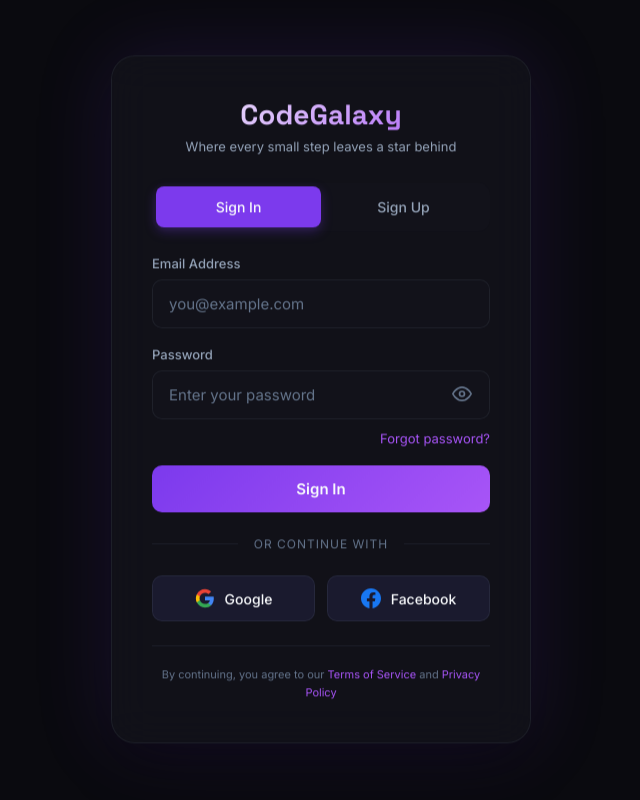
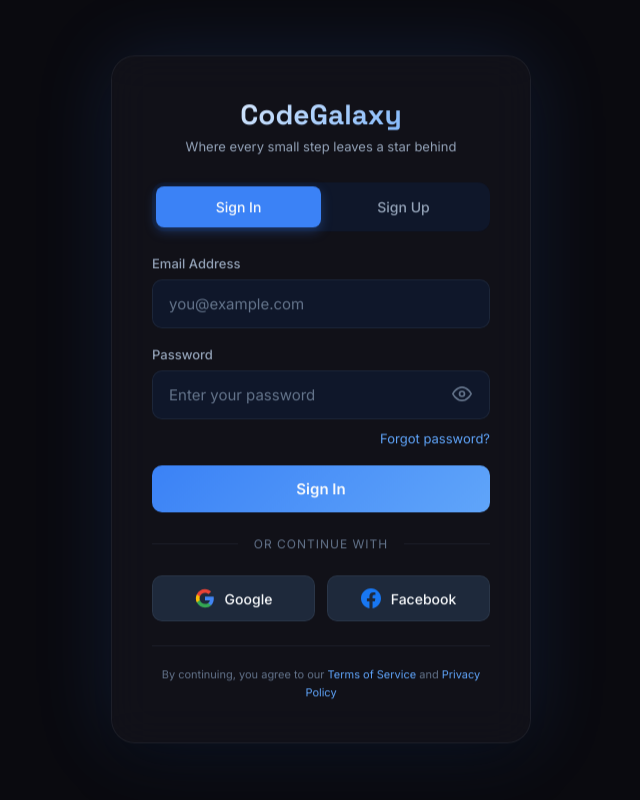
Before and after one commit to aryan-2255/CodeGalaxy---OJT, a Flask app: page /login in a window 1280 px wide. Shown: the whole page, without its empty margins (319-959 px from the left). Run offline with Flask 3, Linux system fonts and the light colour scheme; some libraries are stand-ins or nearby versions.

Commit message:
Update login page theme from purple to blue to match main dashboard

```diff
--- a/frontend/templates/login.html
+++ b/frontend/templates/login.html
@@ -13,11 +13,11 @@
     <style>
         :root {
             --bg-primary: #0a0a0f;
-            --bg-secondary: #12121a;
-            --bg-tertiary: #1a1a2e;
-            --accent-primary: #7c3aed;
-            --accent-secondary: #a855f7;
-            --accent-glow: rgba(124, 58, 237, 0.4);
+            --bg-secondary: #0f172a;
+            --bg-tertiary: #1e293b;
+            --accent-primary: #3b82f6; /* Blue instead of Purple */
+            --accent-secondary: #60a5fa; /* Lighter Blue */
+            --accent-glow: rgba(59, 130, 246, 0.4); /* Blue Glow */
             --text-primary: #f8fafc;
             --text-secondary: #94a3b8;
             --text-muted: #64748b;
@@ -119,7 +119,7 @@
             width: 100%;
             max-width: 420px;
             box-shadow:
-                0 0 80px rgba(124, 58, 237, 0.15),
+                0 0 80px rgba(59, 130, 246, 0.15),
                 0 25px 50px -12px rgba(0, 0, 0, 0.5);
             animation: cardFloat 6s ease-in-out infinite;
         }
@@ -151,7 +151,7 @@
 
         @keyframes pulse {
             0%, 100% { box-shadow: 0 0 40px var(--accent-glow); }
-            50% { box-shadow: 0 0 60px var(--accent-glow), 0 0 100px rgba(168, 85, 247, 0.2); }
+            50% { box-shadow: 0 0 60px var(--accent-glow), 0 0 100px rgba(96, 165, 250, 0.2); }
         }
 
         .logo h1 {
@@ -196,12 +196,12 @@
         .auth-tab.active {
             background: var(--accent-primary);
             color: var(--text-primary);
-            box-shadow: 0 4px 12px rgba(124, 58, 237, 0.3);
+            box-shadow: 0 4px 12px rgba(59, 130, 246, 0.3);
         }
 
         .auth-tab:hover:not(.active) {
             color: var(--text-primary);
-            background: rgba(124, 58, 237, 0.1);
+            background: rgba(59, 130, 246, 0.1);
         }
 
         /* Form Styles */
@@ -244,7 +244,7 @@
         .form-input:focus {
             outline: none;
             border-color: var(--accent-primary);
-            box-shadow: 0 0 0 3px rgba(124, 58, 237, 0.15);
+            box-shadow: 0 0 0 3px rgba(59, 130, 246, 0.15);
         }
 
         .form-input.error {
@@ -307,7 +307,7 @@
 
         .submit-btn:hover {
             transform: translateY(-2px);
-            box-shadow: 0 8px 25px rgba(124, 58, 237, 0.4);
+            box-shadow: 0 8px 25px rgba(59, 130, 246, 0.4);
         }
 
         .submit-btn:disabled {
```
